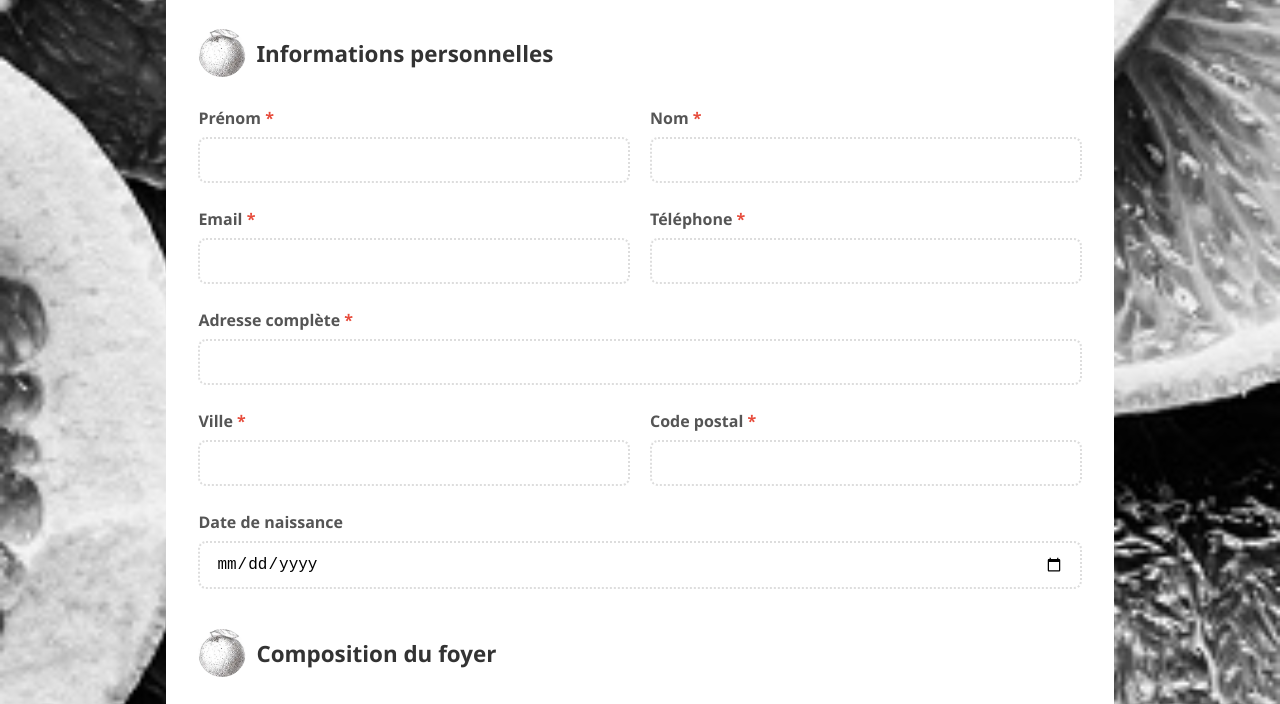
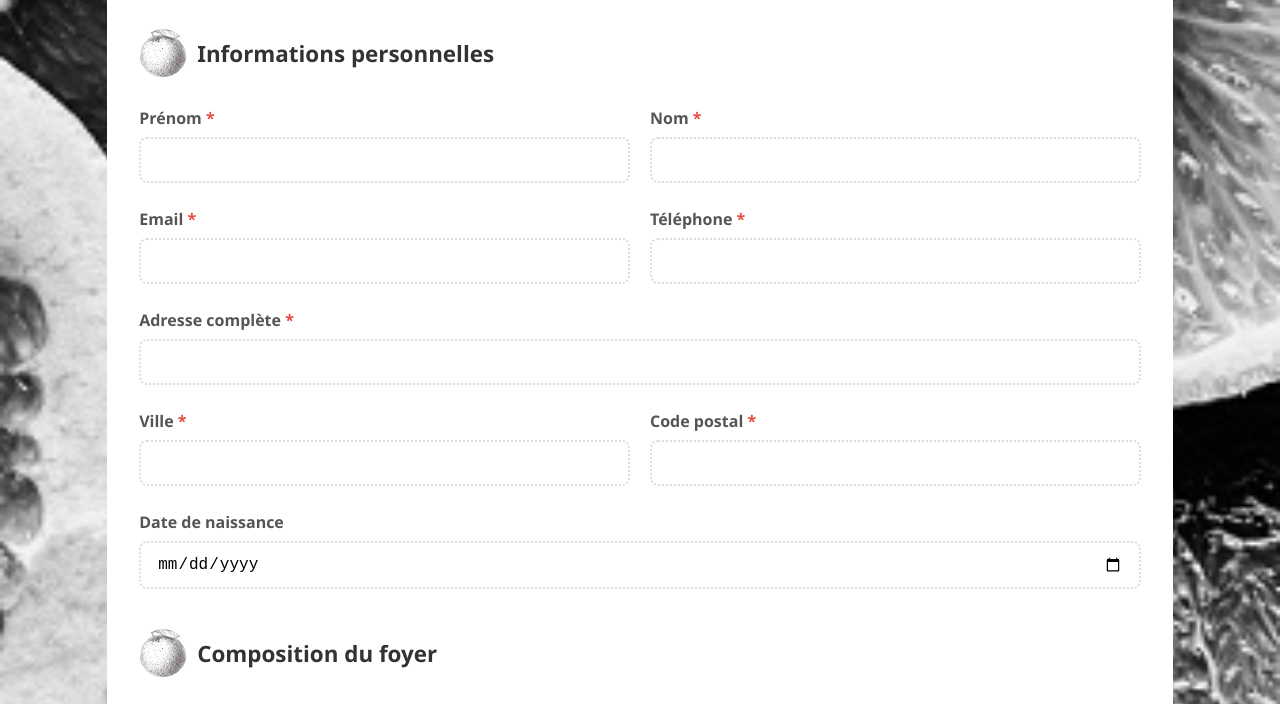
Before and after one commit to mu93100/zest, a plain HTML site: page index.html in a window 1280 px wide. Shown: the part 284-988 px from the top of the page. Drawn offline with Linux system fonts and the light colour scheme.

Commit message:
restructuration form

```diff
--- a/style.css
+++ b/style.css
@@ -12,8 +12,10 @@ body {
     background-image: url(./img/bg.jpg);
     /* background-repeat: no-repeat; */
     background-size: contain;
+    display: flex;
+    justify-content: center; /* centre horizontalement */
     min-height: 100vh;
-    padding: 3rem;
+    padding: 1rem;
 }
 .italic{
     font-style: italic;
@@ -22,7 +24,7 @@ body {
     color: blue;
 }
 .container {
-    width: 80%;
+    width: 90%;
     margin: 0 auto;
     background: #ffffff;
     border-radius: 20px;
@@ -198,6 +200,10 @@ h4 {
     line-height: 1.6;
 }
 /* Responsive */
+@media (min-width:1024px) {
+    body {
+        padding: 3rem;
+}
 @media (max-width: 768px) {
     .container {
         margin: 10px;
```
